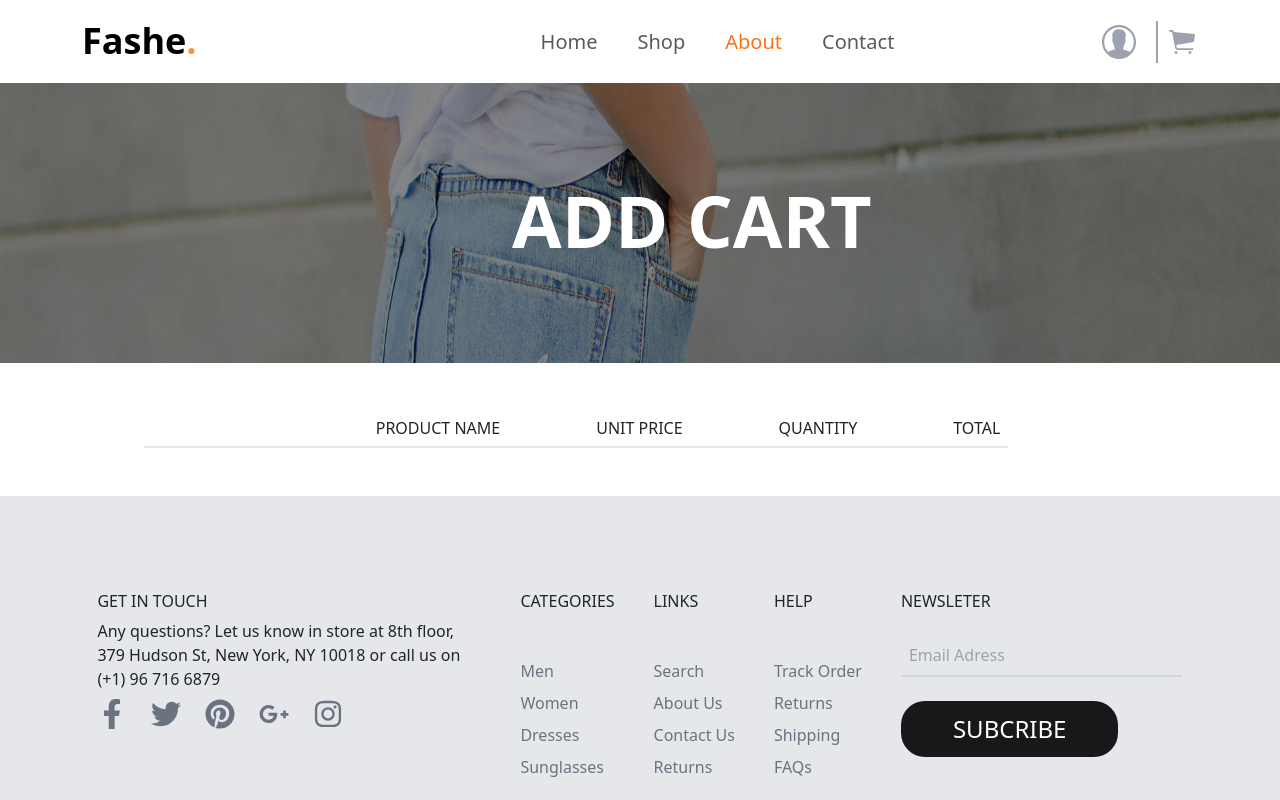
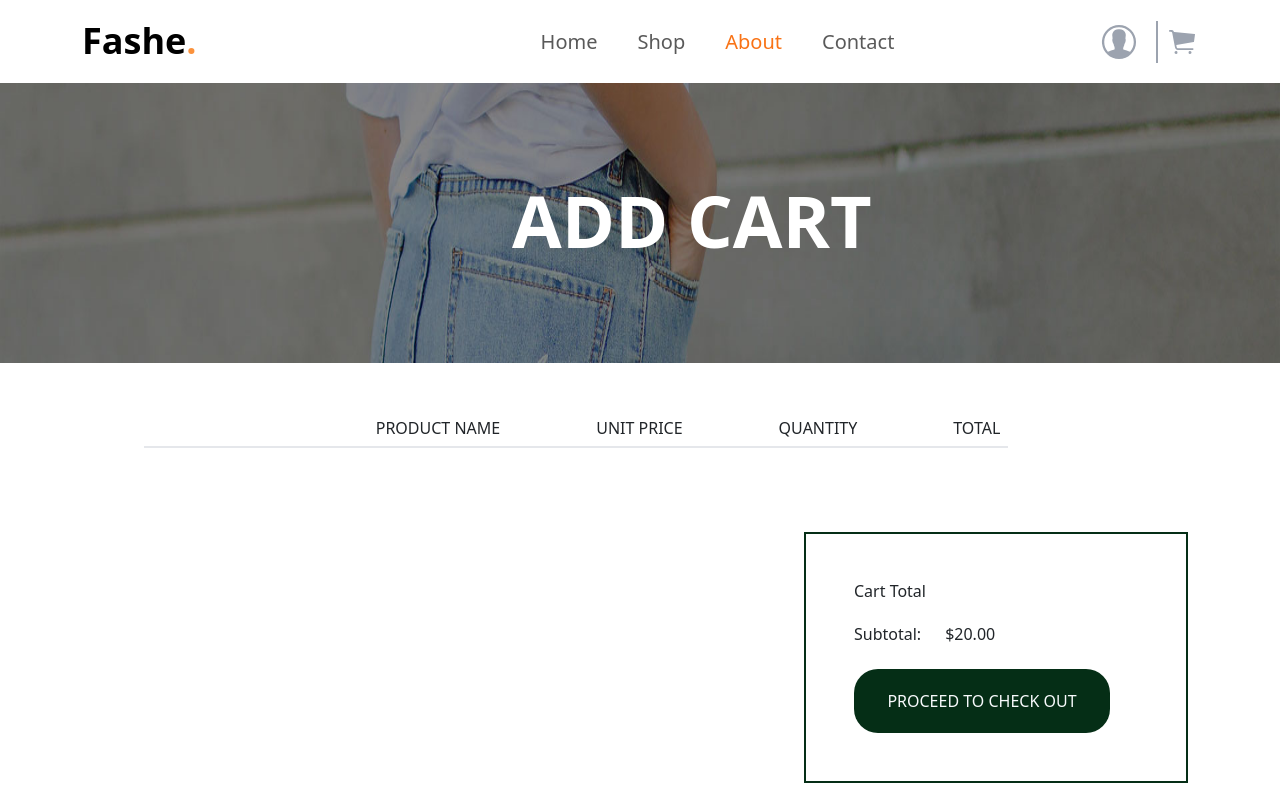
Before and after one commit to essalmimohamed1/final-project-react-Mohamed-Essalmi, a React (Create React App) app: page /Addcart in a window 1280 px wide. Shown: the top 800 px of the page. Built offline with nearby package versions, Linux system fonts and the light colour scheme; the HTML template or start-up script is replaced by a standard one.

Commit message:
last commit

```diff
--- a/src/pages/Addcart/components/section1.jsx
+++ b/src/pages/Addcart/components/section1.jsx
@@ -46,7 +46,14 @@ export const FirstSectionAddcart = () => {
                         </div>
                     ))}
                 </div>
-
+                <div className='flex flex-col gap-4 border-2 border-green-950 p-5 w-[30vw] relative left-[60vw] m-9'>
+                    <h1>Cart Total</h1>
+                    <div className='flex gap-4 items-center '>
+                        <h3>Subtotal:</h3>
+                        <h2>$20.00</h2>
+                    </div>
+                    <button className='h-[8vh] w-[20vw] rounded-3xl text-slate-50 p-3 bg-green-950'>PROCEED TO CHECK OUT</button>
+                </div>
                 </>
     )
 }
```
